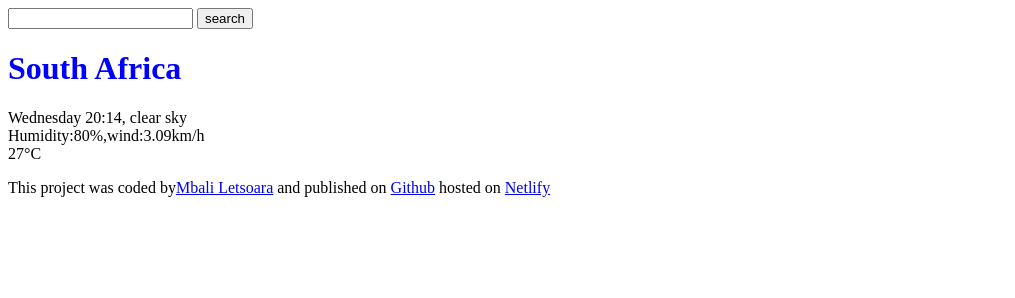
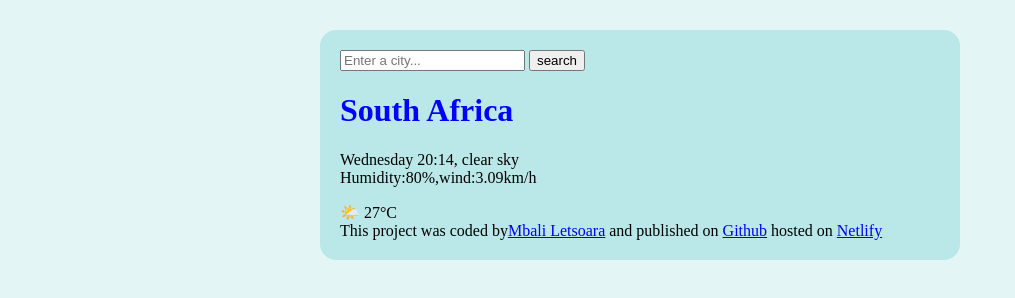
Before and after one commit to Mbalie3737/Mbalie-weather-app, a plain HTML site: page index.html in a window 1280 px wide. Shown: the whole page, without its empty margins (0-1015 px from the left). Drawn offline with Linux system fonts and the light colour scheme.

Commit message:
styled body and updated main

```diff
--- a/index.html
+++ b/index.html
@@ -7,21 +7,27 @@
     <link rel="stylesheet" href="style.css">
 </head>
 <body>
+    <div class="weather-container">
     <header>
-       <form>
-        <input type="text">
-        <input type="button" value="search">
+       <form class="search-form">
+        <input type="text" placeholder="Enter a city..." required class="search-input">
+        <input type="button" value="search" class="search-button">
        </form>
        </header>
        <main>
+        <div>
         <h1>South Africa</h1>
        <p>
-        <div>Wednesday 20:14, clear sky</div>
-        <div>Humidity:80%,wind:3.09km/h</div>
-        <div>27°C</div>
+        Wednesday 20:14, clear sky
+       </br>
+       Humidity:80%,wind:3.09km/h
        </p>
+       </div>
+        <div>🌤️ 27°C</div>
+
 
 </main>
     <footer>This project was coded by<a href="https://github.com/Mbalie3737">Mbali Letsoara</a> and published on <a href="https://github.com/Mbalie3737/Mbalie-weather-app">Github</a> hosted on <a href="https://main--mbalie.netlify.app/">Netlify</a>    </footer>
+    </div>
 </body>
 </html>
--- a/style.css
+++ b/style.css
@@ -1,3 +1,13 @@
 h1 {
     color:blue;
 }
+body {
+    background-color: #e3f6f5;
+}
+.weather-container {
+   background-color:#bae8e8;
+    margin:30px auto;
+    padding:20px;
+max-width: 600px;
+border-radius: 16px;
+}
```
